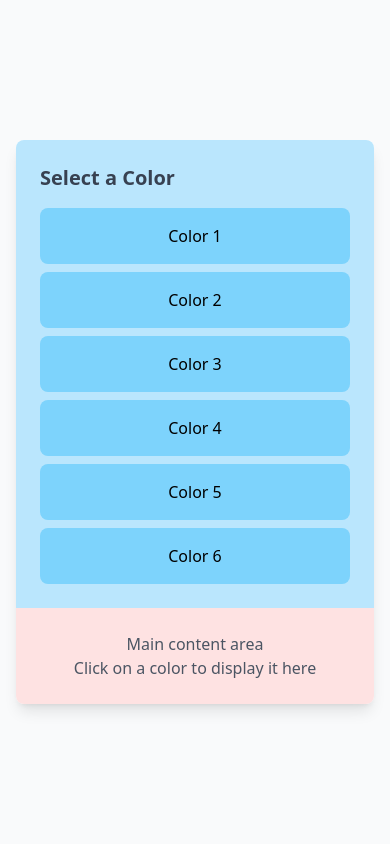
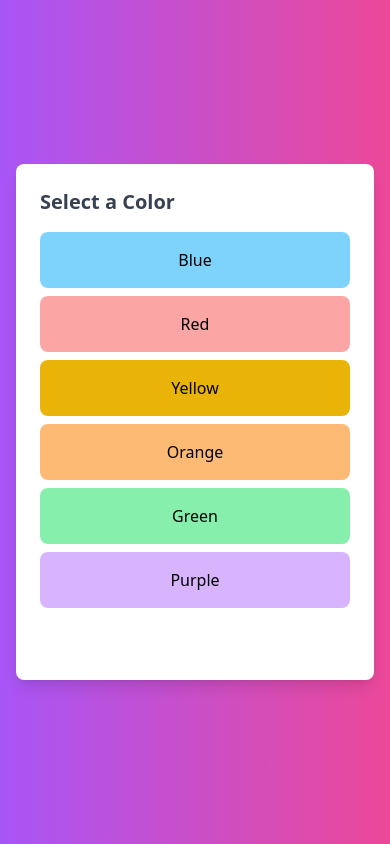
Before and after one commit to CleevePhilip/ColorTap, a website: page src/index.html in a window 390 px wide. Drawn offline with Linux system fonts and the light colour scheme.

Commit message:
Implemented dynamic color change functionality for the display area based on user selection.
- Added a list of color options on the left sidebar.
- Implemented JavaScript functionality to change the background color of the main content area when a color is selected.
- Used Tailwind CSS for consistent and responsive styling.
- Ensured that the background color of the main display area updates in real-time upon user interaction.
- Improved user experience with a clean and interactive UI.

```diff
--- a/src/index.html
+++ b/src/index.html
@@ -7,32 +7,58 @@
     <link href="./output.css" rel="stylesheet" />
   </head>
   <body class="bg-gray-50">
-    <div class="min-h-screen flex items-center justify-center p-4">
+    <div
+      class="min-h-screen flex items-center justify-center p-4 bg-gradient-to-r from-purple-500 to-pink-500"
+    >
       <div
         class="w-full max-w-4xl bg-white rounded-lg shadow-lg overflow-hidden flex flex-col md:flex-row"
       >
         <!-- Sidebar -->
-        <div
-          class="bg-sky-200 w-full md:w-[20rem] lg:w-[30rem] p-6 flex-shrink-0"
-        >
+        <div class="w-full md:w-[20rem] lg:w-[30rem] p-6 flex-shrink-0">
           <h2 class="text-xl font-bold text-gray-700 mb-4">Select a Color</h2>
-          <ul class="space-y-2">
-            <li class="bg-sky-300 p-4 rounded-lg text-center">Color 1</li>
-            <li class="bg-sky-300 p-4 rounded-lg text-center">Color 2</li>
-            <li class="bg-sky-300 p-4 rounded-lg text-center">Color 3</li>
-            <li class="bg-sky-300 p-4 rounded-lg text-center">Color 4</li>
-            <li class="bg-sky-300 p-4 rounded-lg text-center">Color 5</li>
-            <li class="bg-sky-300 p-4 rounded-lg text-center">Color 6</li>
-          </ul>
+          <ul class="space-y-2 color-list"></ul>
         </div>
         <!-- Main Content -->
-        <div class="flex-1 p-6 flex items-center justify-center bg-red-100">
+        <div class="flex-1 p-6 flex items-center justify-center display-color">
           <div class="text-center">
-            <p class="text-gray-600">Main content area</p>
-            <p class="text-gray-600">Click on a color to display it here</p>
+            <p class="text-gray-600 color-name text-4xl"></p>
+            <p class="text-gray-600 color-hex"></p>
           </div>
         </div>
       </div>
     </div>
+    <script>
+      const colors = [
+        { label: "Blue", bgClass: "bg-sky-300", bgColor: "#7dd3fc" },
+        { label: "Red", bgClass: "bg-red-300", bgColor: "#fca5a5" },
+        { label: "Yellow", bgClass: "bg-yellow-500", bgColor: "#f59e0b" },
+        {
+          label: "Orange",
+          bgClass: "bg-orange-300",
+          bgColor: "#fdba74",
+        },
+        { label: "Green", bgClass: "bg-green-300", bgColor: "#86efac" },
+        { label: "Purple ", bgClass: "bg-purple-300", bgColor: "#d8b4fe" },
+      ];
+
+      const colorList = document.querySelector(".color-list");
+      const displayColorDiv = document.querySelector(".display-color");
+      const colorName = document.querySelector(".color-name");
+      const colorHex = document.querySelector(".color-hex");
+
+      colors.forEach((color) => {
+        const li = document.createElement("li");
+        li.className = `${color.bgClass} p-4 rounded-lg text-center cursor-pointer color-bg`;
+        li.textContent = color.label;
+
+        li.addEventListener("click", () => {
+          displayColorDiv.style.backgroundColor = color.bgColor;
+          colorName.textContent = color.label;
+          colorHex.textContent = color.bgColor;
+        });
+
+        colorList.appendChild(li);
+      });
+    </script>
   </body>
 </html>
```
Also changed, not shown: src/output.css.
